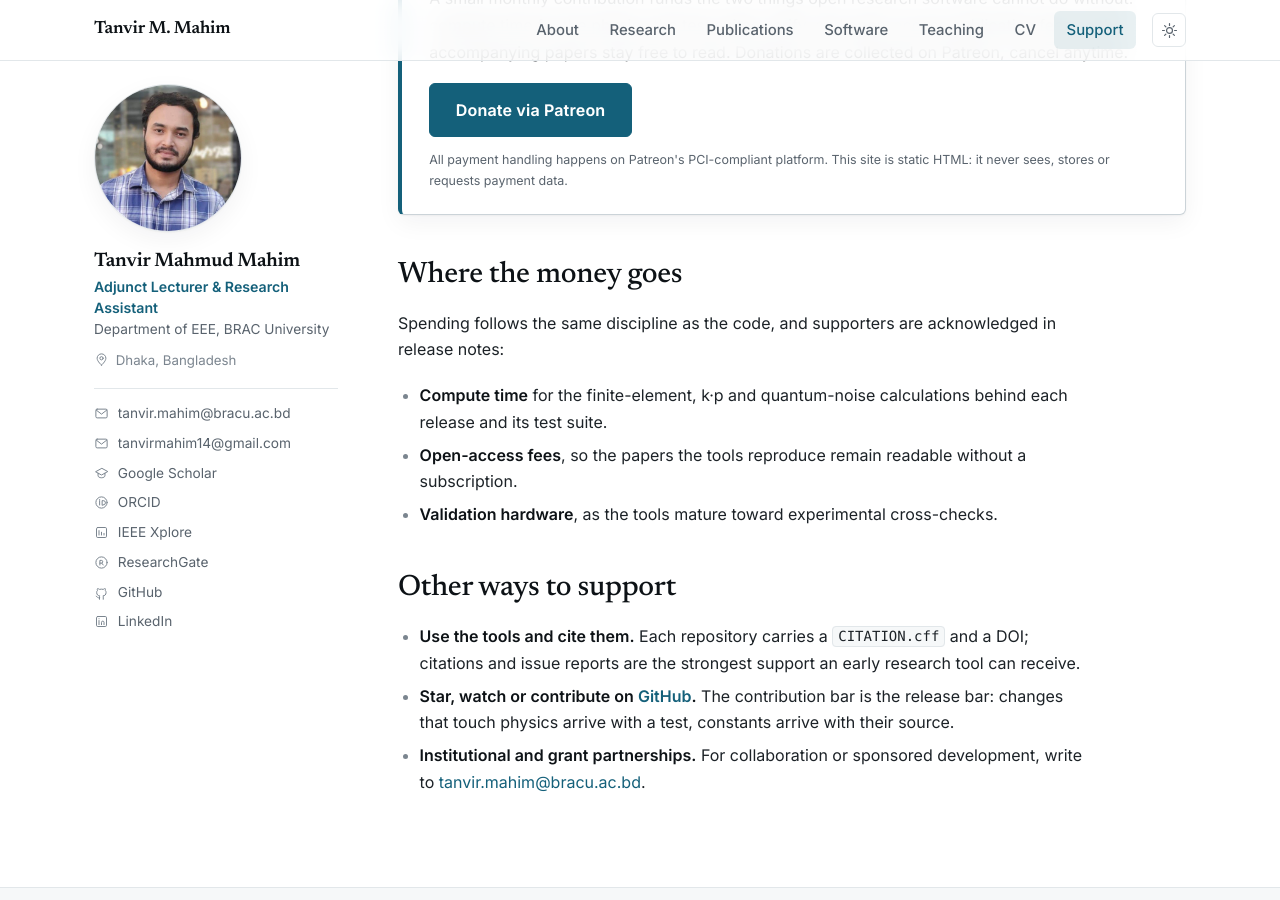
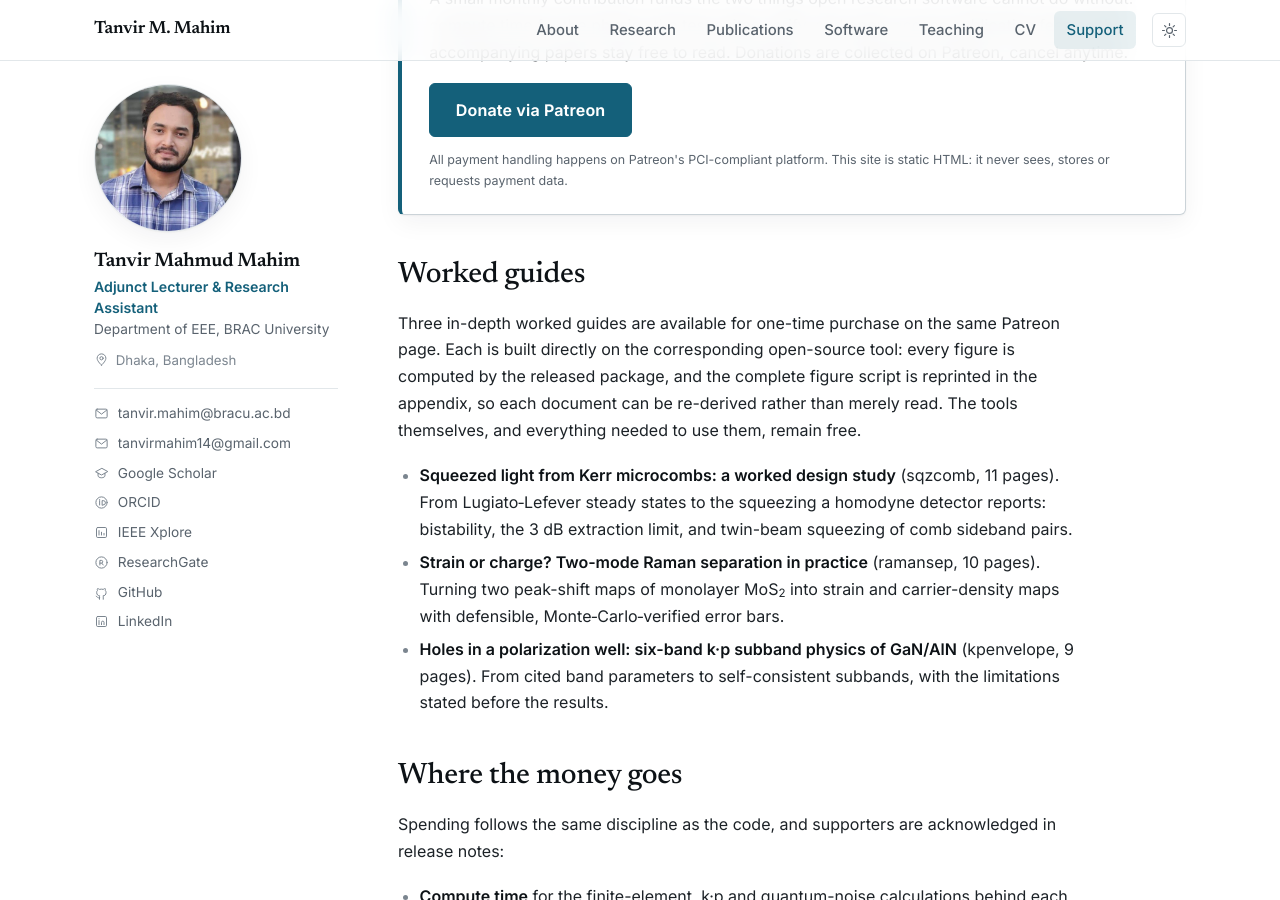
Before and after one commit to Tanvir-Mahmud-Mahim/Tanvir-Mahmud-Mahim.github.io, a Jekyll site: the page built from support.md, in a window 1280 px wide and 900 px high, scrolled down 464 px. Built offline with Jekyll 4.4.1, drawn with Linux system fonts in a browser that asks for light colours.

Commit message:
Update site

```diff
--- a/support.md
+++ b/support.md
@@ -19,6 +19,16 @@ The three tools on the <a href="{{ '/software/' | relative_url }}">Software</a>
   </div>
 </div>
 
+## Worked guides
+
+Three in-depth worked guides are available for one-time purchase on the same Patreon page. Each is built directly on the corresponding open-source tool: every figure is computed by the released package, and the complete figure script is reprinted in the appendix, so each document can be re-derived rather than merely read. The tools themselves, and everything needed to use them, remain free.
+
+<ul>
+  <li><a href="https://www.patreon.com/u40002728/posts/squeezed-light-167169759" rel="noopener"><strong>Squeezed light from Kerr microcombs: a worked design study</strong></a> (sqzcomb, 11 pages). From Lugiato&#8209;Lefever steady states to the squeezing a homodyne detector reports: bistability, the 3 dB extraction limit, and twin-beam squeezing of comb sideband pairs.</li>
+  <li><a href="https://www.patreon.com/u40002728/posts/strain-or-charge-167170030" rel="noopener"><strong>Strain or charge? Two-mode Raman separation in practice</strong></a> (ramansep, 10 pages). Turning two peak-shift maps of monolayer MoS<sub>2</sub> into strain and carrier-density maps with defensible, Monte&#8209;Carlo&#8209;verified error bars.</li>
+  <li><a href="https://www.patreon.com/u40002728/posts/holes-in-well-k-167170105" rel="noopener"><strong>Holes in a polarization well: six-band k·p subband physics of GaN/AlN</strong></a> (kpenvelope, 9 pages). From cited band parameters to self-consistent subbands, with the limitations stated before the results.</li>
+</ul>
+
 ## Where the money goes
 
 Spending follows the same discipline as the code, and supporters are acknowledged in release notes:
```
